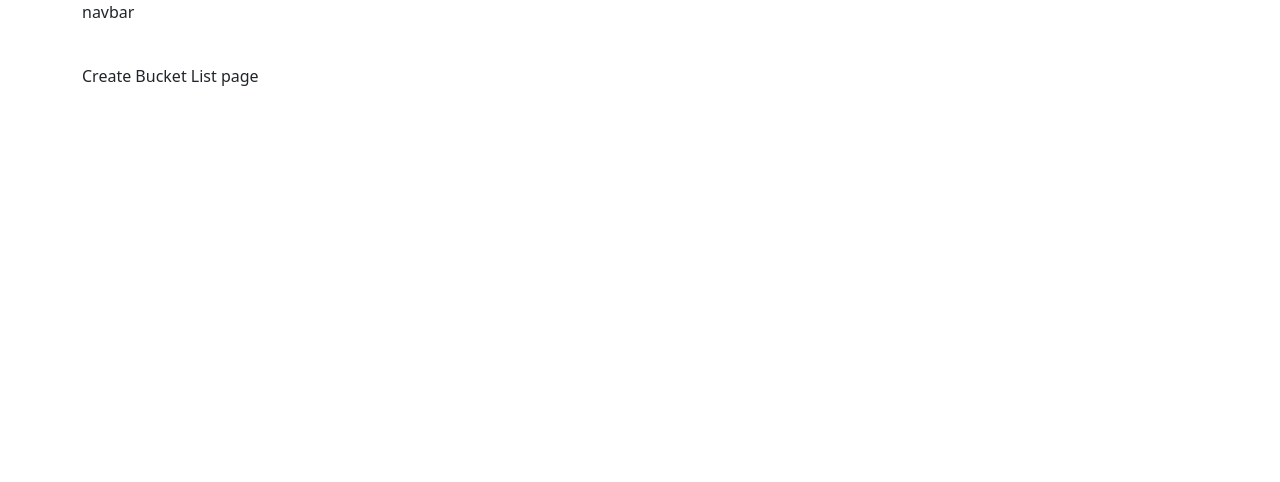
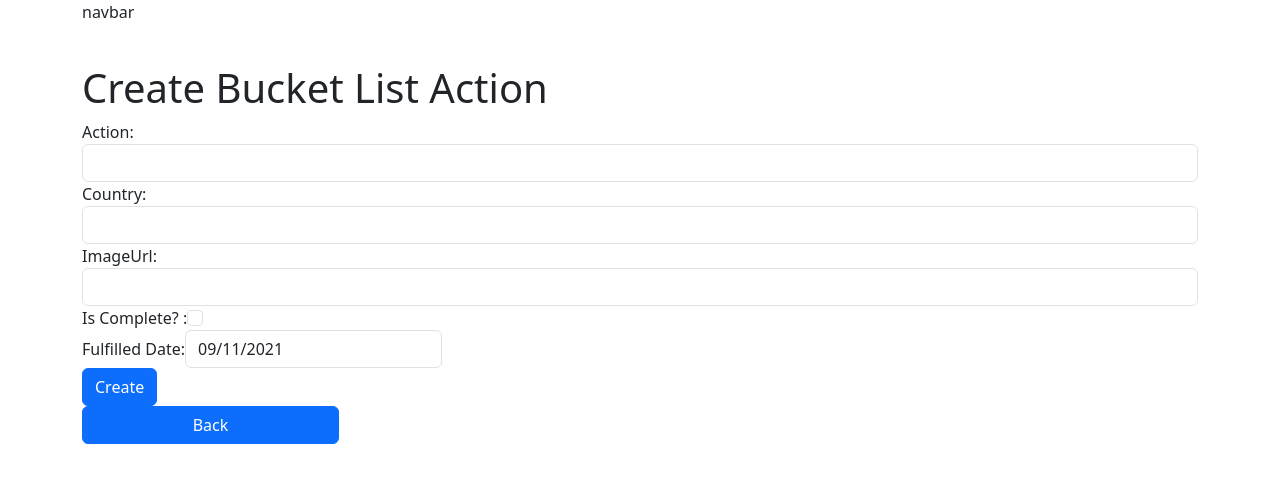
Before and after one commit to Pavithra-Reddy/bucket-list, a React (Create React App) app: page /create in a window 1280 px wide. Shown: the top 482 px of the page. Built offline with nearby package versions, Linux system fonts and the light colour scheme.

Commit message:
Create component

```diff
--- a/src/components/create-bucket-list.component.js
+++ b/src/components/create-bucket-list.component.js
@@ -1,10 +1,129 @@
 import React, { Component } from 'react';
+import DatePicker from "react-datepicker";
+import "react-datepicker/dist/react-datepicker.css";
+import axios from 'axios';
 
 export default class CreateBucketList extends Component {
+    constructor(props) {
+        super(props);
+
+        this.onTextChangeAction = this.onTextChangeAction.bind(this);
+        this.onTextChangeCountry = this.onTextChangeCountry.bind(this);
+        this.onTextChangeImageUrl = this.onTextChangeImageUrl.bind(this);
+        this.onTextChangeFulfilledDate = this.onTextChangeFulfilledDate.bind(this);
+        this.onTextChangeIsComplete = this.onTextChangeIsComplete.bind(this);
+        this.onTextChangeUserId = this.onTextChangeUserId.bind(this);
+
+        this.state = {
+            action:'',
+            country:'',
+            imageUrl:'',
+            fulfilledDate:new Date(),
+            isComplete:false,
+            userId:''
+        }
+    }
+
+    onTextChangeAction(e) {
+        this.setState({
+            action:e.target.value
+        })
+    }
+
+    onTextChangeCountry(e) {
+        this.setState({
+            country:e.target.value
+        })
+    }
+
+    onTextChangeImageUrl(e) {
+        this.setState({
+            imageUrl:e.target.value
+        })
+    }
+
+    onTextChangeFulfilledDate(e) {
+        this.setState({
+            fulfilledDate:e
+        })
+    }
+
+    onTextChangeIsComplete(e) {
+        this.setState({
+            isComplete:e.target.checked
+        })
+    }
+
+    onTextChangeUserId(e) {
+        this.setState({
+            userId:e.target.value
+        })
+    }
+
+    createBucketList(e) {
+        e.preventDefault();
+
+        const bucketlistitem = {
+            action:this.state.action,
+            country:this.state.country,
+            imageUrl:this.state.imageUrl,
+            fulfilledDate:this.state.fulfilledDate,
+            isComplete:this.state.isComplete,
+            userId:this.state.userId
+        };
+
+        axios.post('http://localhost:5000/bucketlist/add', bucketlistitem)
+            .then((res) => console.log(res.data));
+
+        this.setState({
+            action:'',
+            country:'',
+            imageUrl:'',
+            fulfilledDate:'',
+            isComplete:''
+        });
+        alert("success");
+    }
+
+    navigateToView(e) {
+        window.location = '/view';
+    }
+
     render() {
         return (
             <div>
-                <p>Create Bucket List page</p>
+                <h1>Create Bucket List Action</h1>
+                <form onSubmit={this.createBucketList}>
+                    <div className="form-group">
+                        <label>Action:</label>
+                        <input className="form-control" type="text" value={this.state.action} onChange={this.onTextChangeAction} required></input>
+                    </div>
+                    <div className="form-group">
+                        <label>Country:</label>
+                        <input className="form-control" type="text" value={this.state.country} onChange={this.onTextChangeCountry} required></input>
+                    </div>
+                    <div className="form-group">
+                        <label>ImageUrl:</label>
+                        <input className="form-control" type="text" value={this.state.imageUrl} onChange={this.onTextChangeImageUrl} required></input>
+                    </div>
+                    <div className="form-group">
+                        <label>Is Complete? : </label>
+                        <input className="form-check-input" type="checkbox" defaultChecked={this.state.isComplete} onChange={this.onTextChangeIsComplete} required></input>
+                    </div>
+                    <div className="form-group">
+                        <label>Fulfilled Date:</label>
+                        <DatePicker className="form-control"
+                            selected={this.state.fulfilledDate}
+                            onChange={this.onTextChangeFulfilledDate}
+                        />
+                    </div>
+                    <div className="form-group">
+                        <input className="btn btn-primary" type="submit" value="Create" />
+                    </div>
+                    <div className="form-group">
+                        <input className="btn btn-primary" onClick={this.navigateToView} value="Back" />
+                    </div>
+                </form>
             </div>
         )
     }
```
